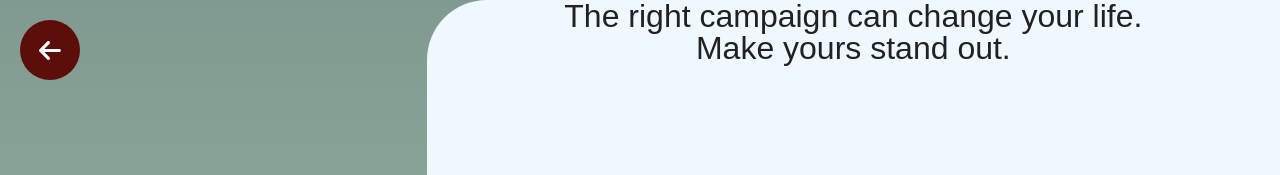
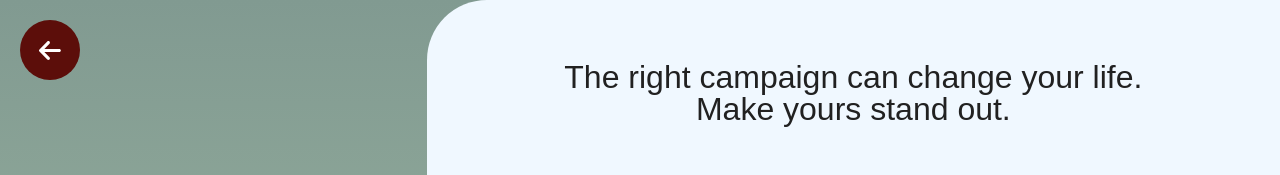
Before and after one commit to andrewl15/Trellis---Crowd-Funding, a React (Vite) app in the folder react/: page /createCampaign in a window 1280 px wide. Shown: the top 175 px of the page. Built offline with nearby package versions, Linux system fonts and the light colour scheme; some icons are missing.

Commit message:
minor css fixes

```diff
--- a/react/src/views/CreateCampaignView/CreateCampaignView.module.css
+++ b/react/src/views/CreateCampaignView/CreateCampaignView.module.css
@@ -178,7 +178,7 @@
 .header {
     margin-top: 0;
     font-size: xx-large;
-    margin-bottom: 200px;
+    margin-bottom: 75px;
 }
 
 .Input {
--- a/react/src/views/HomeView/HomeView.module.css
+++ b/react/src/views/HomeView/HomeView.module.css
@@ -2,6 +2,7 @@
     background: linear-gradient(to bottom left, rgb(129, 154, 145), rgb(167, 193, 168));
     background-size: cover;
     background-repeat: no-repeat;
+    height: 100vh;
 }
 
 .ccButton {
--- a/react/src/views/UpdateCampaign/UpdateCampaignView.module.css
+++ b/react/src/views/UpdateCampaign/UpdateCampaignView.module.css
@@ -191,7 +191,7 @@
 .header {
     margin-top: 0;
     font-size: xx-large;
-    margin-bottom: 200px;
+    margin-bottom: 75px;
 }
 
 .Input {
```
